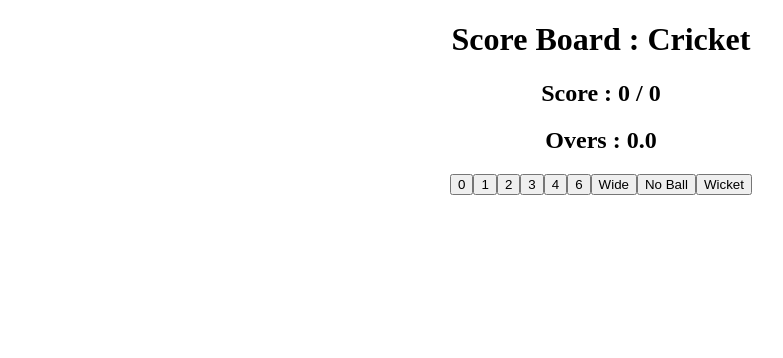
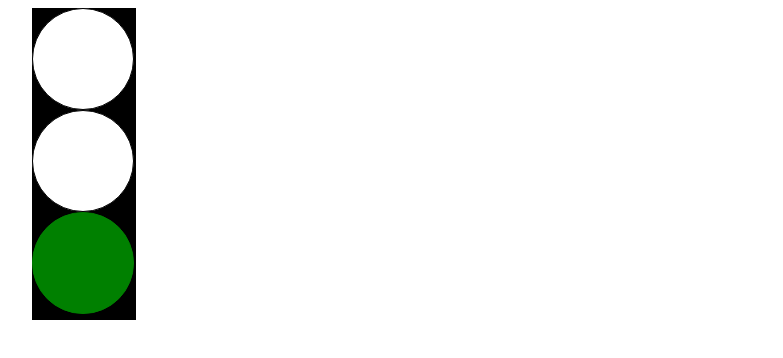
Before and after one commit to TanmayeeVeerabhadra/reactjsfed, a React (Create React App) app: page / in a window 1280 px wide. Shown: the top 358 px of the page, without its empty margins (39-822 px from the left). Built offline with nearby package versions, Linux system fonts and the light colour scheme.

Commit message:
initial commit

```diff
--- a/src/components/App.js
+++ b/src/components/App.js
@@ -1,8 +1,8 @@
-import CricScore from "./CricScore";
+import ChangeColours from "./ChangeColours";
 function App() {
   return (
-    <div>
-      <CricScore />
+    <div style={{ width: "90%", margin: "0 auto" }}>
+      <ChangeColours />
     </div>
   );
 }
--- /dev/null
+++ b/src/components/ChangeColours.js
@@ -0,0 +1,48 @@
+import React, { Component } from "react";
+import "../styles.css";
+export class ChangeColors extends Component {
+  constructor(props) {
+    super(props);
+    this.state = {
+      showRed: true,
+      showYellow: false,
+      showGreen: false
+    };
+  }
+  componentDidMount() {
+    setTimeout(() => {
+      this.setState({ showRed: false, showYellow: true, showGreen: false });
+    }, 4000);
+  }
+  componentDidUpdate(prevProps, prevState) {
+    console.log("PrevProps:", prevProps);
+    console.log("PrevState:", prevState);
+    console.log("CurrentProps:", this.props);
+    console.log("CurrentState:", this.state);
+    if (this.state.showYellow) {
+      setTimeout(() => {
+        this.setState({ showRed: false, showYellow: false, showGreen: true });
+      }, 2000);
+    }
+    if (this.setState.showGreen) {
+      setTimeout(() => {
+        this.setState({ showRed: true, showYellow: false, showGreen: false });
+      }, 4000);
+    }
+    if (this.state.showRed) {
+      setTimeout(() => {
+        this.setState({ showRed: false, showYellow: true, showGreen: false });
+      }, 4000);
+    }
+  }
+  render() {
+    return (
+      <div className="rect">
+        <div className={this.state.showRed ? "circle-red" : "circle"} />
+        <div className={this.state.showYellow ? "circle-yellow" : "circle"} />
+        <div className={this.state.showGreen ? "circle-green" : "circle"} />
+      </div>
+    );
+  }
+}
+export default ChangeColors;
--- a/src/styles.css
+++ b/src/styles.css
@@ -1,4 +1,47 @@
-.App {
-  font-family: sans-serif;
-  text-align: center;
+.circle {
+  border: 1px solid black;
+  border-radius: 50%;
+  width: 100px;
+  height: 100px;
+  background-color: white;
+  transition: background-color 0.5s ease-in-out;
 }
+.circle-red {
+  border: 1px solid red;
+  border-radius: 50%;
+  padding-top: 1px;
+  padding-left: 1px;
+  width: 100px;
+  height: 100px;
+  background-color: red;
+  transition: background-color 1s ease-in-out;
+  outline: none;
+}
+.circle-green {
+  border: 1px solid green;
+  border-radius: 50%;
+  width: 100px;
+  height: 100px;
+  background-color: green;
+  transition: background-color 1s ease-in-out;
+  outline: none;
+}
+.circle-yellow {
+  border: 1px solid orange;
+  border-radius: 50%;
+  width: 100px;
+  height: 100px;
+  background-color: orange;
+  transition: background-color 1s ease-in-out;
+  outline: none;
+}
+.line {
+  border: 1px solid black;
+  height: 100px;
+  width: 20px;
+}
+.rect {
+  background-color: black;
+  width: 104px;
+  height: 312px;
+}
```
